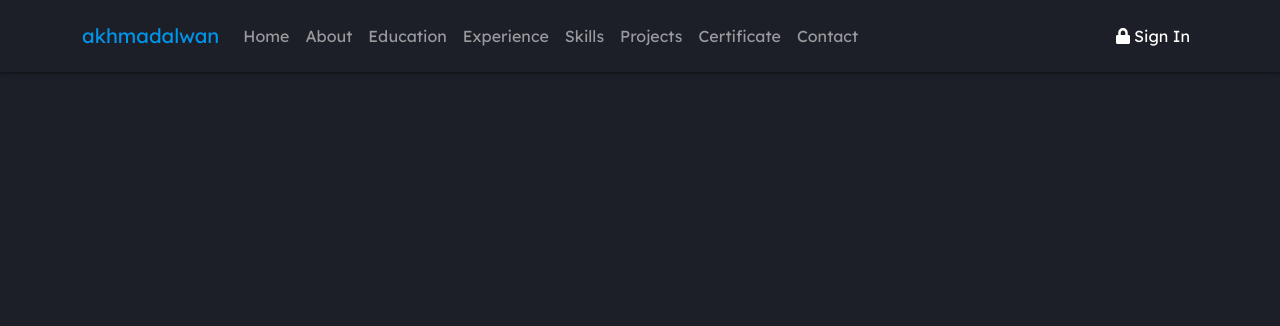
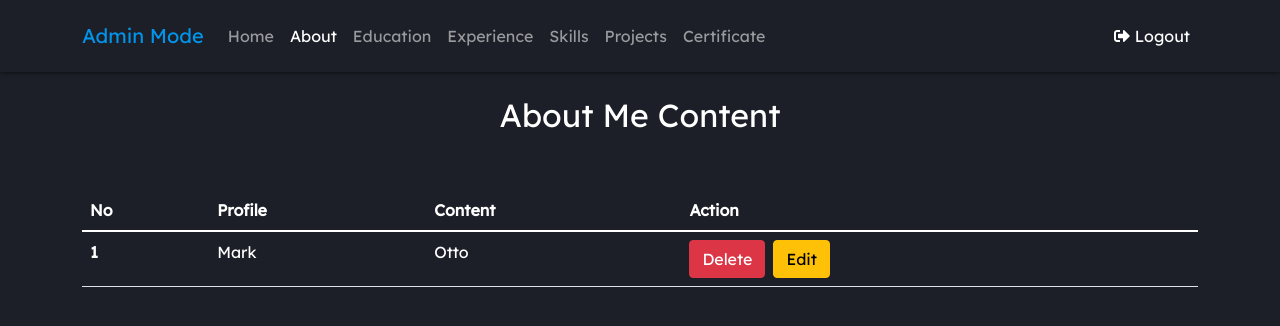
Before and after one commit to wanrabbae/mern-web-portfolio, a React (Create React App) app in the folder client/: page /aboutadmin in a window 1280 px wide. Shown: the top 326 px of the page. Built offline with nearby package versions, Linux system fonts and the light colour scheme.

Commit message:
Add Home and About Page (Admin)

```diff
--- a/client/src/App.js
+++ b/client/src/App.js
@@ -3,6 +3,11 @@ import AOS from 'aos';
 import 'aos/dist/aos.css';
 import './App.css'
 import { Route, Switch } from "react-router-dom";
+
+// Admin
+import NavbarAdmin from "./components/Admin/Navbar/NavbarAdmin";
+import HomeAdmin from "./components/Admin/Home/HomeAdmin";
+import AboutAdmin from "./components/Admin/About/AboutAdmin";
 
 // User
 import Navbar from "./components/User/Navbar/Navbar";
@@ -18,15 +23,16 @@ import Contact from "./components/User/Contact/Contact";
 AOS.init();
 
 function App() {
-  const [isLogin, setIsLogin] = React.useState(false);
+  const [isLogin, setIsLogin] = React.useState(true);
   return (
     <div className="App">
       {isLogin ? <div>
-        <h1>Sidebar Admin!</h1>
-        <h2>Admin Page</h2>
-        <button onClick={() => setIsLogin(false)} className="btn btn-danger">Logout</button>
+        <NavbarAdmin />
         <Switch>
-          <Route path="/about" component={About} />
+          <div className="container py-5">
+            <Route exact path="/" component={HomeAdmin} />
+            <Route exact path="/aboutadmin" component={AboutAdmin} />
+          </div>
         </Switch>
       </div>
         : <div>
--- /dev/null
+++ b/client/src/components/Admin/About/AboutAdmin.js
@@ -0,0 +1,40 @@
+import React from 'react';
+
+function AboutAdmin() {
+    return (
+        <div className="py-5">
+            <div className="row text-center">
+                <div className="col">
+                    <h2>About Me Content</h2>
+                </div>
+            </div>
+            <div className="row mt-5" data-aos="fade-down" data-aos-duration="1000">
+                <div className="col">
+                    <table class="table">
+                        <thead>
+                            <tr>
+                                <th scope="col">No</th>
+                                <th scope="col">Profile</th>
+                                <th scope="col">Content</th>
+                                <th scope="col">Action</th>
+                            </tr>
+                        </thead>
+                        <tbody>
+                            <tr>
+                                <th scope="row">1</th>
+                                <td>Mark</td>
+                                <td>Otto</td>
+                                <td>
+                                    <a href="https://www.google.com" className="btn btn-danger me-2" onClick={() => { window.confirm('Are you sure ?'); }}>Delete</a>
+                                    <a href="https://www.google.com" className="btn btn-warning">Edit</a>
+                                </td>
+                            </tr>
+                        </tbody>
+                    </table>
+                </div>
+            </div>
+        </div>
+    );
+}
+
+export default AboutAdmin;
--- /dev/null
+++ b/client/src/components/Admin/Home/HomeAdmin.js
@@ -0,0 +1,14 @@
+import React from 'react';
+import style from './HomeAdmin.module.css'
+
+function Home() {
+    return (
+        <div className={`row justify-content-center align-items-center text-center ${style.home}`} data-aos="fade-down" data-aos-duration="1000">
+            <div className="col">
+                <h1>Welcome to <span className={style.nama}>Admin Mode</span></h1>
+            </div>
+        </div>
+    )
+}
+
+export default Home;
--- /dev/null
+++ b/client/src/components/Admin/Home/HomeAdmin.module.css
@@ -0,0 +1,7 @@
+.nama {
+    color: #0095EB;
+}
+
+.home {
+    height: 85vh;
+}
--- /dev/null
+++ b/client/src/components/Admin/Navbar/NavbarAdmin.js
@@ -0,0 +1,36 @@
+import React from 'react';
+import { NavLink } from 'react-router-dom';
+import style from './NavbarAdmin.module.css';
+
+function Sidebar() {
+    return (
+        <div>
+            <nav className={`navbar navbar-expand-lg navbar-dark fixed-top ${style.navbarShadow}`}>
+                <div className="container py-2">
+                    <NavLink to="/" className="navbar-brand">
+                        <span style={{ color: '#0095EB' }}>Admin Mode</span>
+                    </NavLink>
+                    <button className={`navbar-toggler ${style.navbarHumbergerButton} ${style.navbarHumbergerButtonFocusOutline}`} type="button" data-bs-toggle="collapse" data-bs-target="#navbarNavAltMarkup" aria-controls="navbarNavAltMarkup" aria-expanded="false" aria-label="Toggle navigation">
+                        <span className="navbar-toggler-icon"></span>
+                    </button>
+                    <div className="collapse navbar-collapse text-center" id="navbarNavAltMarkup">
+                        <div className="navbar-nav">
+                            <NavLink to="/" exact className="nav-link">Home</NavLink>
+                            <NavLink to="/aboutadmin" className="nav-link">About</NavLink>
+                            <NavLink to="/educationadmin" className="nav-link">Education</NavLink>
+                            <NavLink to="/experienceadmin" className="nav-link">Experience</NavLink>
+                            <NavLink to="/skillsadmin" className="nav-link">Skills</NavLink>
+                            <NavLink to="/projectsadmin" className="nav-link">Projects</NavLink>
+                            <NavLink to="/certificateadmin" className="nav-link">Certificate</NavLink>
+                        </div>
+                        <div className="navbar-nav ms-auto">
+                            <NavLink to="/" className="nav-link"><i class="fas fa-sign-out-alt"></i> Logout</NavLink>
+                        </div>
+                    </div>
+                </div>
+            </nav>
+        </div>
+    );
+}
+
+export default Sidebar;
--- /dev/null
+++ b/client/src/components/Admin/Navbar/NavbarAdmin.module.css
@@ -0,0 +1,15 @@
+.navbarShadow {
+    background-color: #1d1f28;
+    box-shadow: 0px 0px 5px 0px rgba(0, 0, 0, 0.75);
+}
+
+.navbarHumbergerButton {
+    border: none;
+    outline: none;
+    box-shadow: none;
+}
+
+.navbarHumbergerButtonFocusOutline:focus {
+    outline: none;
+    box-shadow: none;
+}
```
Also changed, not shown: client/src/components/Admin/About/About.module.css (added).
